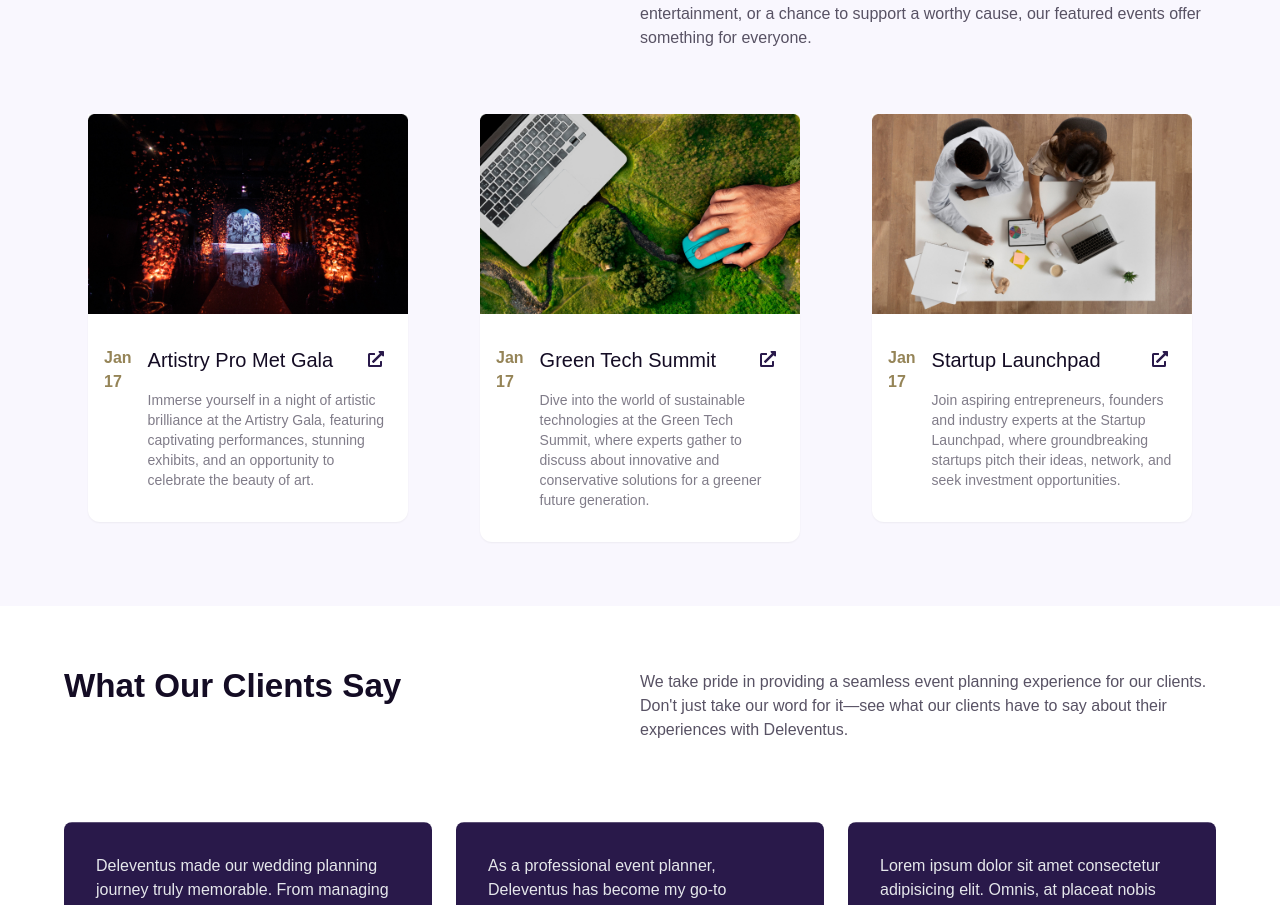
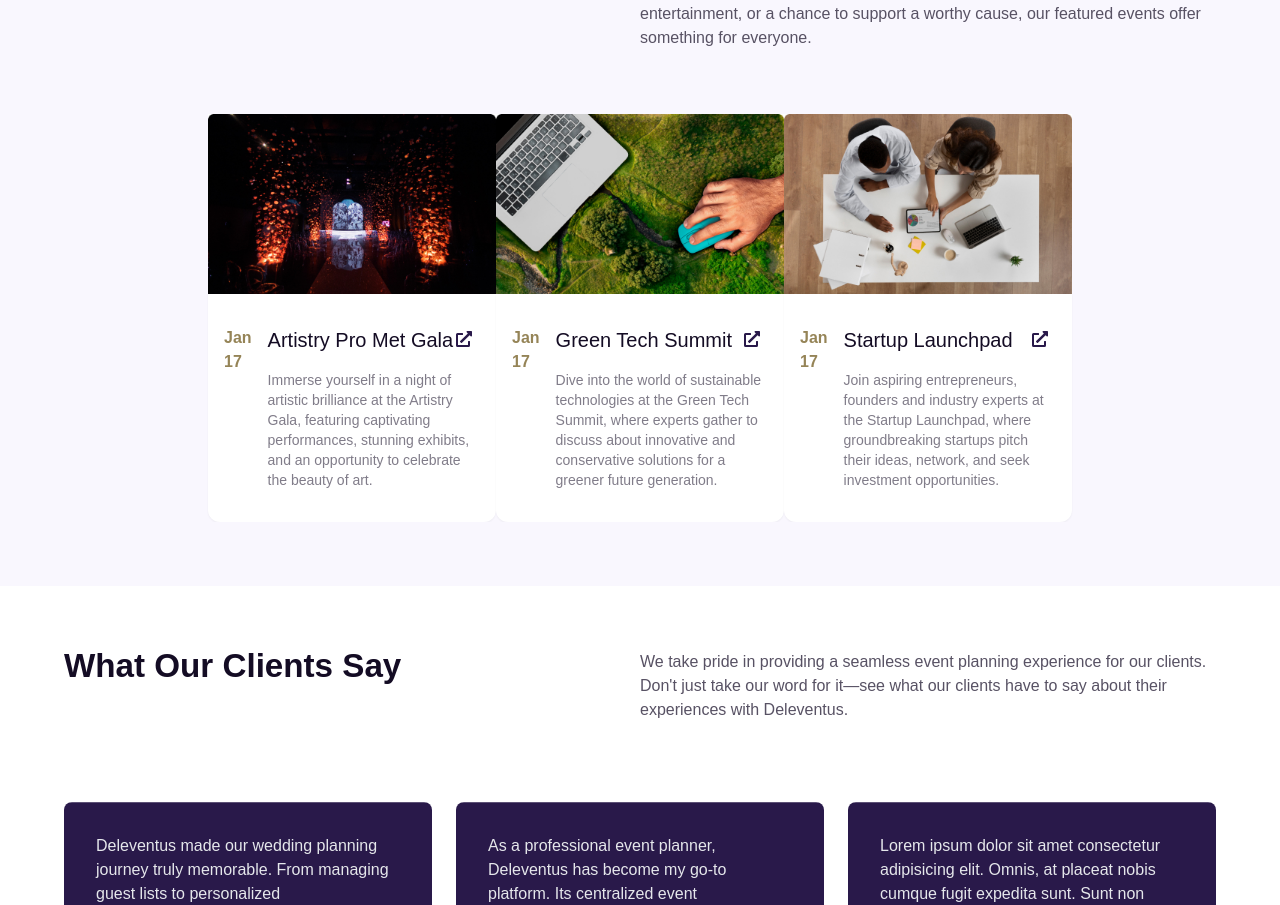
Before and after one commit to firerum/deleventus-frontend, a Next.js app: page / in a window 1280 px wide. Shown: the part 2093-2998 px from the top of the page. Built offline with nearby package versions, Linux system fonts and the light colour scheme; a web font is replaced by a local one.

Commit message:
carousel work in progress

```diff
--- a/package.json
+++ b/package.json
@@ -16,7 +16,8 @@
         "react": "18.2.0",
         "react-dom": "18.2.0",
         "react-icons": "^4.10.1",
-        "react-spring": "^9.7.2",
+        "react-slick": "^0.29.0",
+        "slick-carousel": "^1.8.1",
         "styled-components": "^6.0.1",
         "tailwindcss": "3.3.2",
         "twin.macro": "^3.3.1"
--- a/src/sections/Pricing/PricingCard.jsx
+++ b/src/sections/Pricing/PricingCard.jsx
@@ -5,17 +5,19 @@ export const PricingCard = ({ title, sub_title, price, info_header, info }) => {
     return (
         <article className="border-1 p-12 mb-12 rounded-xl">
             <div className="mb-14">
-                <h2 className='font-medium text-2xl'>{title}</h2>
+                <h2 className="font-medium text-2xl">{title}</h2>
                 <p>{sub_title}</p>
                 <p className="text-4xl font-general font-semibold">{price}</p>
                 <div className="my-10">
-                    <Button width='100%' title="Get Started" />
+                    <Button width="100%" title="Get Started" />
                 </div>
             </div>
             <div>
-                {info?.map((inf) => (
+                {info?.map((inf, index) => (
                     <ul className="relative text-pry-text-color-1">
-                        <li className="pl-8 mb-6">{inf}</li>
+                        <li key={index} className="pl-8 mb-6">
+                            {inf}
+                        </li>
                         <FaCheck className="absolute top-1 left-0 text-xs" />
                     </ul>
                 ))}
--- /dev/null
+++ b/src/sections/UserEvents/EventCardSlider.jsx
@@ -0,0 +1,60 @@
+import { EventCard, eventData } from '@sections/UserEvents/EventCard';
+import Slider from 'react-slick';
+import 'slick-carousel/slick/slick.css';
+import 'slick-carousel/slick/slick-theme.css';
+
+const settings = {
+    dots: true,
+    infinite: false,
+    speed: 500,
+    slidesToShow: 4,
+    slidesToScroll: 4,
+    initialSlide: 0,
+    swipeToSlide: true,
+    responsive: [
+        {
+            breakpoint: 1280,
+            settings: {
+                slidesToShow: 3,
+                slidesToScroll: 1,
+                infinite: true,
+                dots: true,
+            },
+        },
+        {
+            breakpoint: 960,
+            settings: {
+                slidesToShow: 2,
+                slidesToScroll: 1,
+                initialSlide: 2,
+            },
+        },
+        {
+            breakpoint: 600,
+            settings: {
+                slidesToShow: 1,
+                slidesToScroll: 1,
+            },
+        },
+    ],
+};
+
+export const EventCardSlider = () => {
+    return (
+        <div className="">
+            <Slider {...settings}>
+                {eventData.map((data, index) => (
+                    <div className="mr-6">
+                        <EventCard
+                            key={index}
+                            name={data.name}
+                            desc={data.desc}
+                            date={data.date_of_event}
+                            avatar={data.avatar}
+                        />
+                    </div>
+                ))}
+            </Slider>
+        </div>
+    );
+};
--- a/src/sections/landing-page/Home.jsx
+++ b/src/sections/landing-page/Home.jsx
@@ -10,6 +10,7 @@ import Link from 'next/link';
 import { Testimonial } from './Testimonial';
 import { useWindowSize } from '@utils/useWindowSize';
 import { EventCard, eventData } from '@sections/UserEvents/EventCard';
+import { EventCardSlider } from '@sections/UserEvents/EventCardSlider';
 
 const processCard = [
     { id: 1, title: 'Create Account', step: 'Step 01' },
@@ -74,6 +75,7 @@ export default function Home() {
                             height={200}
                             alt="sign up process visuals"
                             className="rounded-2xl rounded-b-none"
+                            loading="lazy"
                         />
                     </div>
                     <div className="xl:mt-8">
@@ -142,8 +144,8 @@ export default function Home() {
                         our featured events offer something for everyone.
                     </p>
                 </div>
-                <div className="lg:flex flex-wrap xl:grid xl:grid-cols-3 gap-6">
-                    {size < 900 ? (
+                <div className="">
+                    {/* {size < 900 ? (
                         <TestimonialSlider>
                             {eventData.map((data, index) => (
                                 <EventCard
@@ -165,7 +167,8 @@ export default function Home() {
                                 avatar={data.avatar}
                             />
                         ))
-                    )}
+                    )} */}
+                    <EventCardSlider />
                 </div>
             </section>
             <section className="">
--- a/src/styles/globals.css
+++ b/src/styles/globals.css
@@ -140,4 +140,9 @@ footer section:last-child {
         font-size: 33.18px;
         line-height: 32px;
     }
+
+    .container  article {
+        display: grid;
+        gap: 20px;
+    }
 }
```
Also changed, not shown: 1 other file (tests, documents, lock files or other folders).
